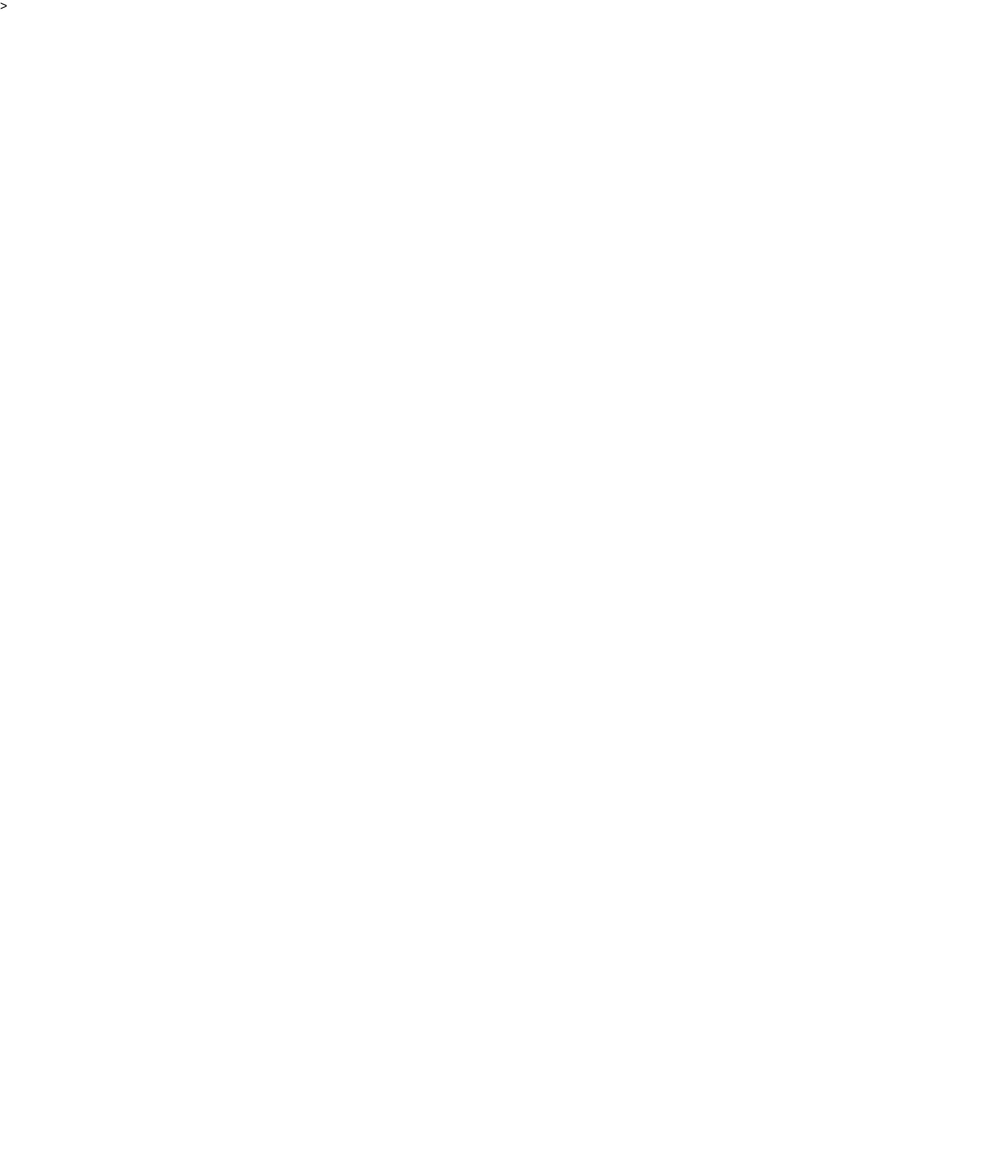
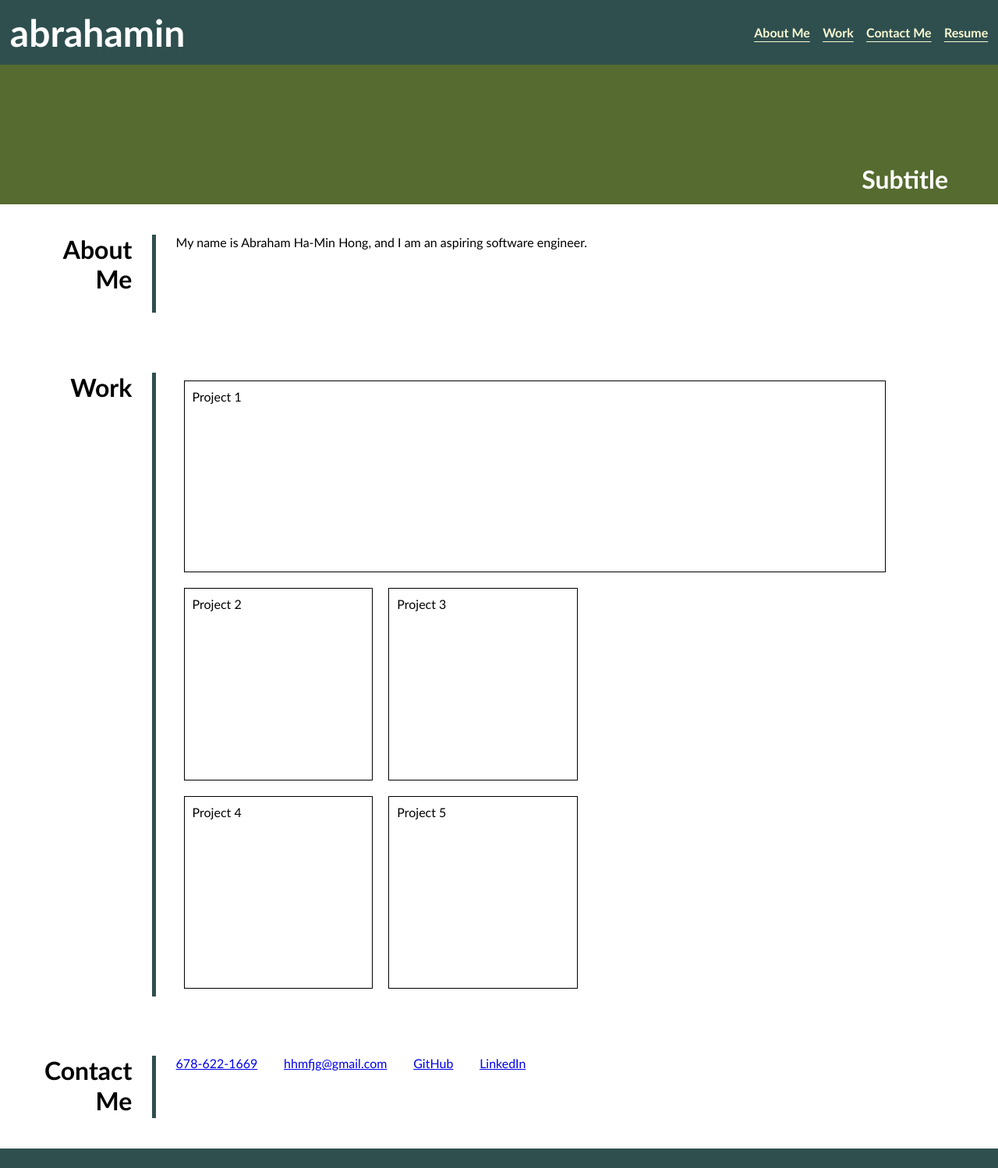
Before and after one commit to abrahamin/2-Professional-Portfolio, a plain HTML site: page index.html in a window 1280 px wide. Shown: the whole page at 78% size. Before the commit the page ends 800 px from the top, so only its background shows below. Drawn offline with Linux system fonts and the light colour scheme.

Commit message:
Basic structure

```diff
--- a/assets/css/style.css
+++ b/assets/css/style.css
@@ -0,0 +1,116 @@
+/* * {
+    box-sizing: border-box;
+} */
+
+body {
+    font-family: 'Trebuchet MS', 'Lucida Sans Unicode', 'Lucida Grande', 'Lucida Sans', Arial, sans-serif;
+    display: flex;
+    flex-direction: column;
+    line-height: 1.2;
+}
+
+#header {
+    display: flex;
+    justify-content: space-between;
+    align-items: center;
+    background-color: darkslategray;
+    color: white;
+    padding: 1%;
+}
+
+h1 {
+    font-size: 300%;
+}
+
+nav ul {
+    display: flex;
+    justify-content: space-between;
+    min-width: 300px;
+}
+
+nav a {
+    color: lightgoldenrodyellow;
+    font-weight: bold;
+    text-decoration: underline;
+    text-underline-offset: 5px;
+}
+
+aside {
+    display: flex;
+    flex-direction: row-reverse;
+    background-color: darkolivegreen;
+    color: white;
+    padding: 10% 5% 1%;
+}
+
+h2 {
+    font-size: 200%;
+}
+
+main section {
+    display: flex;
+    padding: 3% 0;
+}
+
+#about-me {
+    width: 200px;
+    height: 100px;
+    font-size: 200%;
+    text-align: right;
+    padding: 0 2%;
+    border-right: 5px solid darkslategray;
+}
+
+#work {
+    width: 200px;
+    height: 800px;
+    font-size: 200%;
+    text-align: right;
+    padding: 0 2%;
+    border-right: 5px solid darkslategray;
+}
+
+#contact-me {
+    width: 200px;
+    height: 80px;
+    font-size: 200%;
+    text-align: right;
+    padding: 0 2%;
+    border-right: 5px solid darkslategray;
+}
+
+#bio {
+    padding: 0 2%;
+}
+
+#projects {
+    display: flex;
+    flex-wrap: wrap;
+    align-items: stretch;
+    padding: 0 2%;
+}
+
+.card {
+    flex: 1 0 200px;
+    border-style: solid;
+    border-width: 1px;
+    padding: 10px;
+    margin: 10px;
+}
+
+#project-1 {
+    flex: 2 0 900px;
+}
+
+#socials {
+    display: flex;
+    justify-content: space-between;
+    min-width: 500px;
+    padding: 0 2%;
+}
+
+footer {
+    background-color: darkslategray;
+    color: white;
+    padding: 1%;
+}
--- a/index.html
+++ b/index.html
@@ -1,4 +1,4 @@
-<!DOCTYPE html>>
+<!DOCTYPE html>
 <html lang="en-US">
     <head>
         <meta charset="UTF-8">
@@ -6,4 +6,64 @@
         <link rel="stylesheet" type="text/css" href="./assets/css/reset.css"/>
         <link rel="stylesheet" type="text/css" href="./assets/css/style.css"/>
     </head>
+
+    <body>
+        <header id="header">
+            <h1>abrahamin</h1>
+            <nav>
+                <ul>
+                    <li><a href=#>About Me</a></li>
+                    <li><a href=#>Work</a></li>
+                    <li><a href=#>Contact Me</a></li>
+                    <li><a href=#>Resume</a></li>
+                </ul>
+            </nav>
+        </header>
+
+        <aside>
+            <h2>Subtitle</h2>
+        </aside>
+
+        <main>
+            <section>
+                <h3 id="about-me">About<br>Me</h3>
+                <p id="bio">
+                    My name is Abraham Ha-Min Hong, and I am an aspiring software engineer.
+                </p>
+            </section>
+            <section>
+                <h3 id="work">Work</h3>
+                <section id="projects">
+                    <section class="card" id=project-1>
+                        <header>Project 1</header>
+                    </section>
+                    <section class="card">
+                        <header>Project 2</header>
+                    </section>
+                    <section class="card">
+                        <header>Project 3</header>
+                    </section>
+                    <section class="card">
+                        <header>Project 4</header>
+                    </section>
+                    <section class="card">
+                        <header>Project 5</header>
+                    </section>
+                </section>
+            </section>
+            <section>
+                <h3 id="contact-me">Contact<br>Me</h3>
+                <ul id="socials">
+                    <li><a href=#>678-622-1669</a></li>
+                    <li><a href=#>hhmfjg@gmail.com</a></li>
+                    <li><a href=#>GitHub</a></li>
+                    <li><a href=#>LinkedIn</a></li>
+                </ul>
+            </section>
+        </main>
+
+        <footer>
+
+        </footer>
+    </body>
 </html>
```
